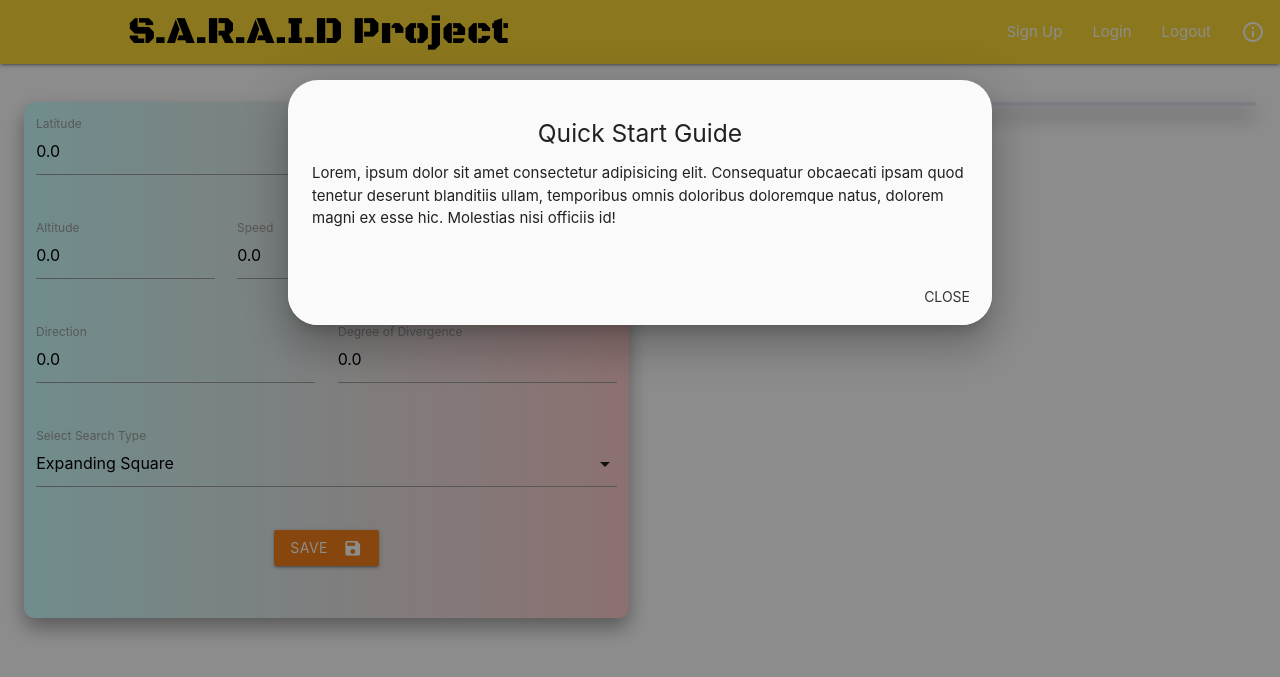
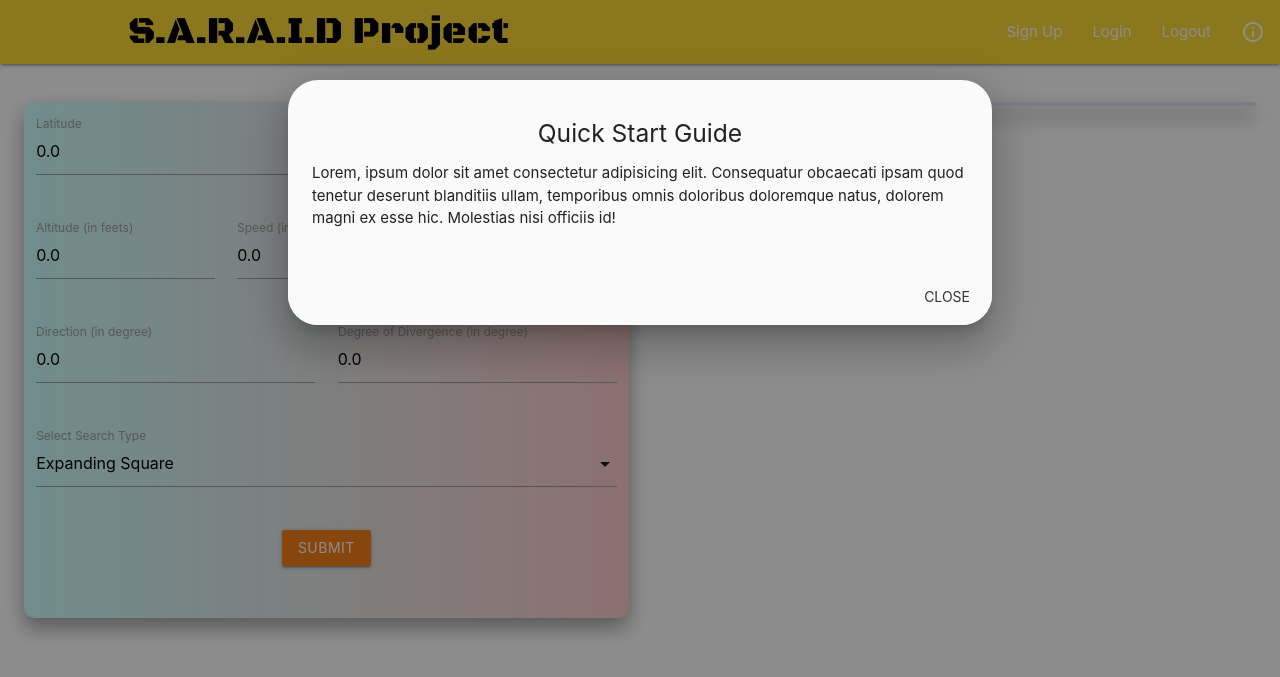
Before and after one commit to Harsh-2909/_Cloud99, a Django app: template gis_map/templates/gis_map/home.html in a window 1280 px wide. Shown: the top 677 px of the page. Run offline with Django 3.2, Linux system fonts and the light colour scheme; the template is opened without the code that fills it: values that come from a table or form of the project are taken from there, others are empty; some libraries are stand-ins or nearby versions.

Commit message:
Improved UX

```diff
--- a/gis_map/templates/gis_map/home.html
+++ b/gis_map/templates/gis_map/home.html
@@ -113,29 +113,29 @@
                       <div class="input-field col s4">
                         {% comment %} <input id="alt" type="number" class="validate" step="0.00001" required="required"/> {% endcomment %}
                         {{ form.altitude }}
-                        <label for="alt">Altitude</label>
+                        <label for="alt">Altitude (in feets)</label>
                       </div>
                       <div class="input-field col s4">
                           {% comment %} <input id="speed" type="number" class="validate" step="0.00001" required="required"/> {% endcomment %}
                           {{ form.speed }}
-                          <label for="speed">Speed</label>
+                          <label for="speed">Speed (in knots)</label>
                       </div>
                       <div class="input-field col s4">
                         {% comment %} <input id="endurance" type="number" class="validate" step="0.01" required="required"/> {% endcomment %}
                         {{ form.endurance }}
-                        <label for="endurance">Endurance</label>
+                        <label for="endurance">Endurance (in hrs)</label>
                       </div>
                     </div>
                     <div class="row">
                       <div class="input-field col s6">
                         {% comment %} <input placeholder="In Degrees" id="dir" type="number" class="validate" step="0.00001" required="required"/> {% endcomment %}
                         {{ form.direction }}
-                        <label for="dir">Direction</label>
+                        <label for="dir">Direction (in degree)</label>
                       </div>
                       <div class="input-field col s6">
                         {% comment %} <input id="divergence" type="number" class="validate" step="0.01" required="required"/> {% endcomment %}
                         {{ form.divergence }}
-                        <label for="divergence">Degree of Divergence</label>
+                        <label for="divergence">Degree of Divergence (in degree)</label>
                       </div>
                     </div>
                     <div class="row">
@@ -151,7 +151,7 @@
                       </div>
                     </div>
                     <div class="row center-align">
-                      <a class="waves-effect waves-light btn yellow darken-4" type="submit" name="action"><i class="material-icons right">save</i>Save</a>
+                      <button class="waves-effect waves-light btn yellow darken-4" type="submit">Submit</button>
                     </div>
                   </form>
                 </div>
```
